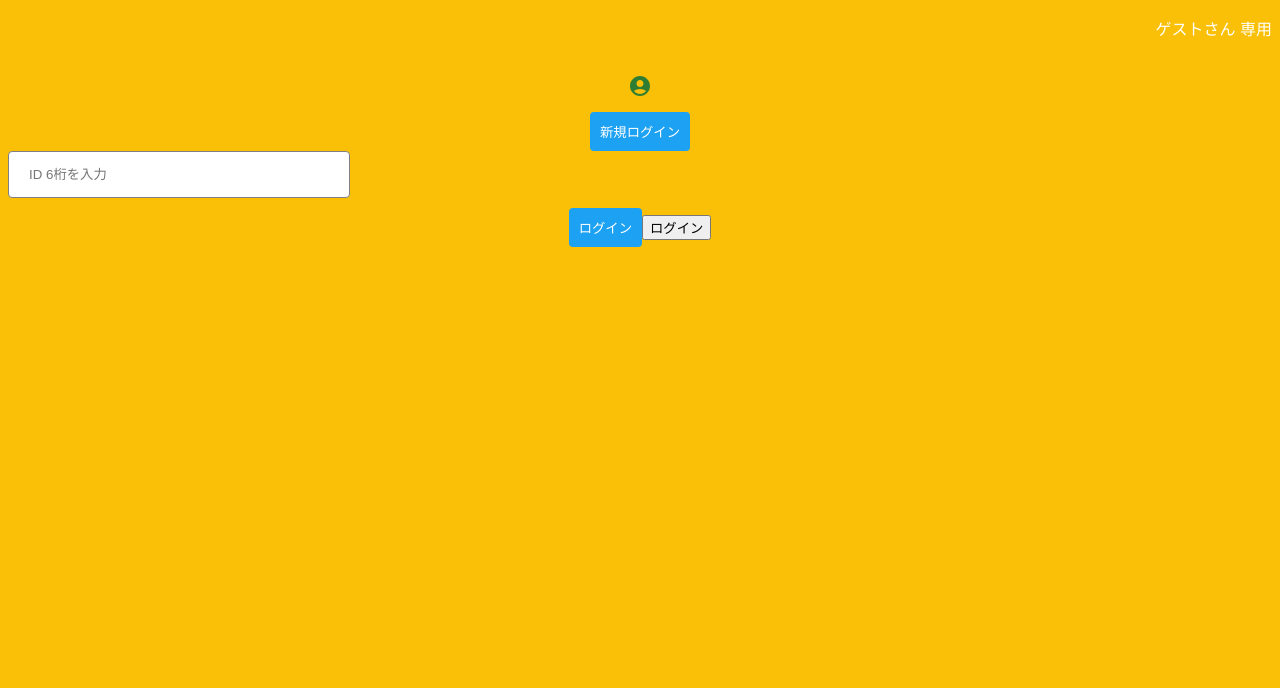
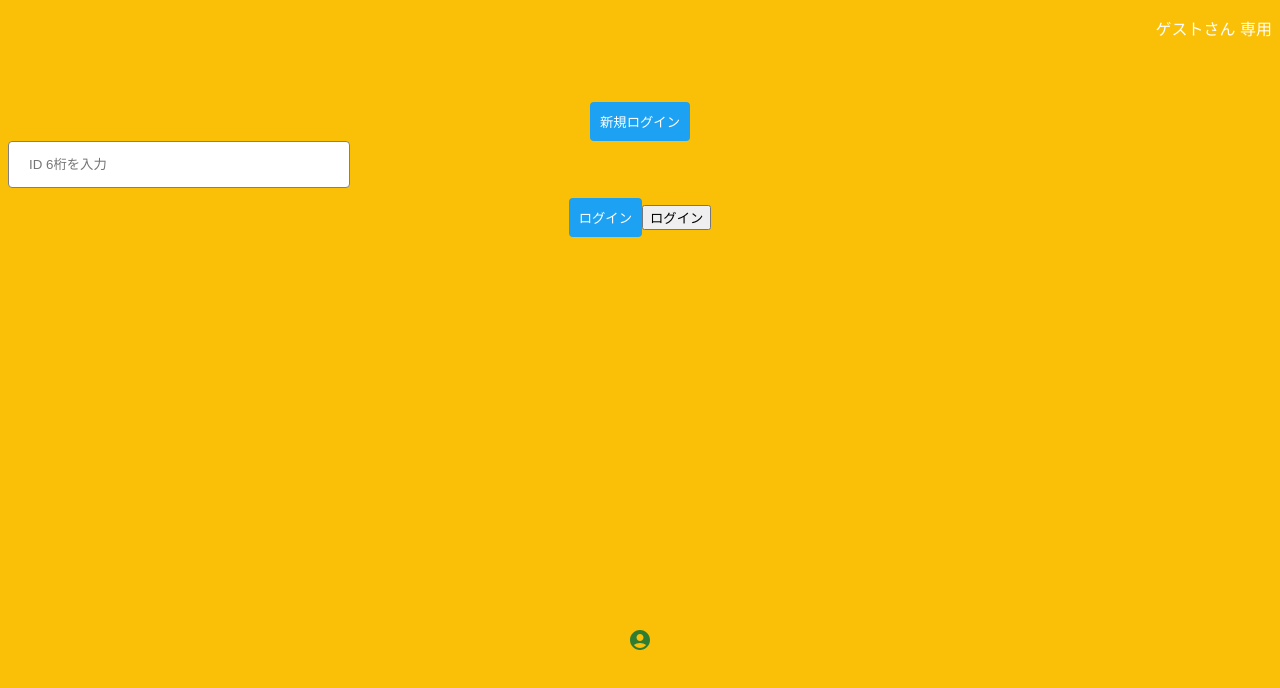
Before and after one commit to E-moL0587/20231027, a React (Create React App) app: page / in a window 1280 px wide. Shown: the top 688 px of the page. Built offline with nearby package versions, Linux system fonts and the light colour scheme.

Commit message:
カメラ画面を変更しました

```diff
--- a/src/components/2-1_Camera.css
+++ b/src/components/2-1_Camera.css
@@ -6,12 +6,30 @@
   display: flex;
 }
 
-.containerfoot {
+/* .containerfoot {
   position: relative;
   width: 100%;
   height: 100%;
   overflow: hidden;
   display: flex;
+} */
+
+.MuiSvgIcon-root {
+  position: absolute;
+  top: 80%; /* 上端を中央に配置 */
+  left: 50%; /* 左端を中央に配置 */
+  transform: translate(-50%, -50%); /* ボタンの中央を中央に配置 */
+  width: 150px; /* 幅を調整 */
+  height: 50px; /* 高さを調整 */
+}
+
+.changeCamera {
+  border-radius: 20px; /* 丸い角の半径を調整 */
+  padding: 10px 20px; /* ボタンの内側の余白を設定 */
+  background-color: #0fa44b; /* ボタンの背景色を設定 */
+  color: #fff; /* ボタンのテキスト色を設定 */
+  border: none; /* ボーダーを削除 */
+  cursor: pointer; /* マウスがボタン上にあるときにカーソルを手の形にする */
 }
 
 .display {
--- a/src/components/2-1_Camera.jsx
+++ b/src/components/2-1_Camera.jsx
@@ -63,7 +63,9 @@ function Camera({ onEditor, onBack, onShare, onExit, onAlbum }) {
 
         <div class="containerfoot">
           <MakeCamerabutton captureImage={captureImage} />
-          <button onClick={toggleFacingMode}>カメラ切替</button>
+          <button class="changeCamera" onClick={toggleFacingMode}>
+            カメラ切替
+          </button>
         </div>
       </div>
       <div className="bottom-navigation-container">
--- a/src/components/parts/cameraButton.jsx
+++ b/src/components/parts/cameraButton.jsx
@@ -1,11 +1,18 @@
 import React from "react";
 import SvgIcon from "@mui/material/SvgIcon";
 import RadioButtonUncheckedTwoToneIcon from "@mui/icons-material/RadioButtonUncheckedTwoTone";
+import Brightness1Icon from "@mui/icons-material/Brightness1";
 
 export const MakeCamerabutton = ({ captureImage }) => {
   return (
-    <SvgIcon onClick={captureImage} variant="contained" color="success">
-      <RadioButtonUncheckedTwoToneIcon />
+    <SvgIcon
+      onClick={captureImage}
+      height="10em"
+      width="10em"
+      variant="contained"
+      color="success"
+    >
+      <Brightness1Icon />
     </SvgIcon>
   );
 };
```
